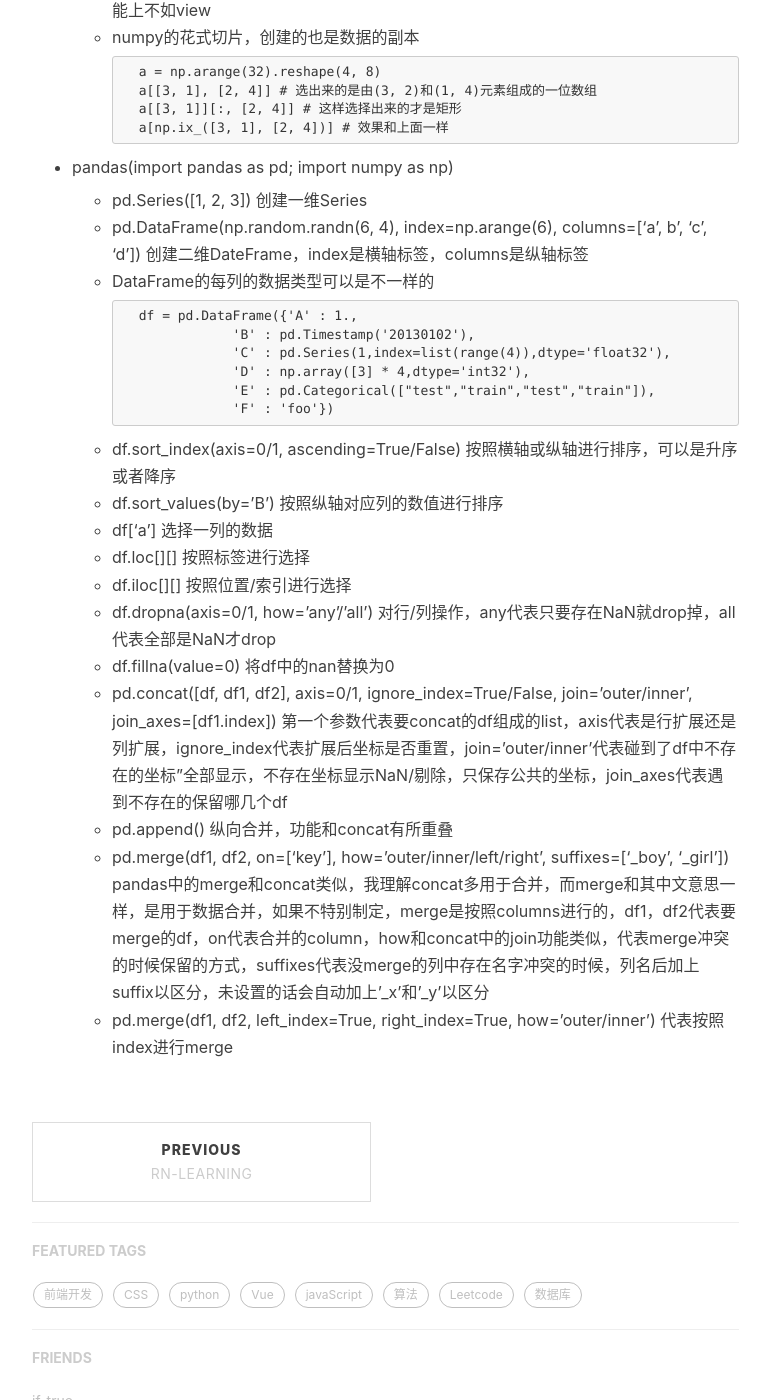
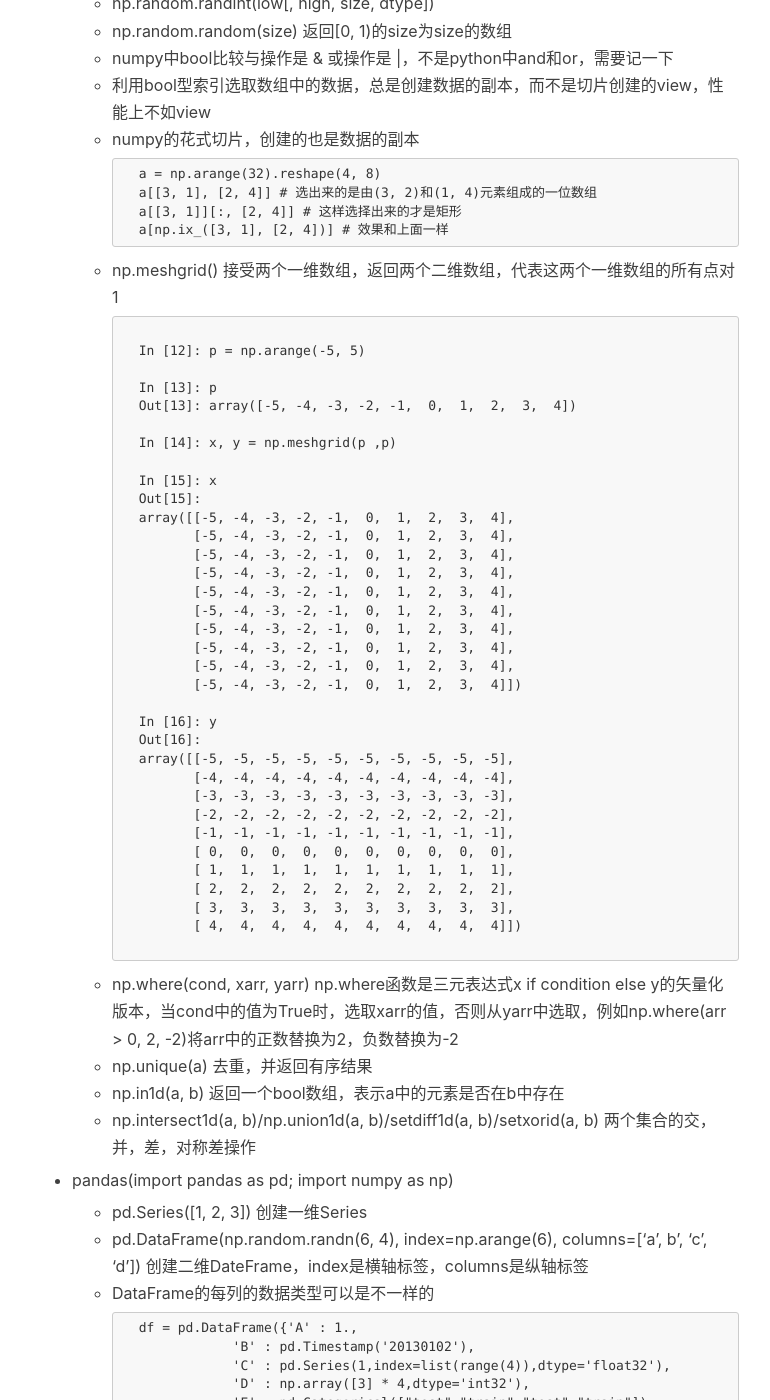
Before and after one commit to mickey0524/mickey0524.github.io, a Jekyll site: the page built from _posts/2017-11-08-numpy-pandas-base.md, in a window 1280 px wide and 1400 px high, scrolled down 1895 px. Shown: the whole window, without its empty margins (233-1003 px from the left). Built offline with Jekyll 4.4.1, drawn with Linux system fonts in a browser that asks for light colours; nearby versions of some CDN libraries; comment, search, counter and statistics services are not loaded; some of the changed text lies outside the part shown.

Commit message:
feat(numpy): 增加一些numpy的使用方法

````diff
--- a/_posts/2017-11-08-numpy-pandas-base.md
+++ b/_posts/2017-11-08-numpy-pandas-base.md
@@ -22,12 +22,15 @@
 	* a.nbytes np对象消耗的字节数
 	* a.dims np对象的维度数
 	* a.T 矩阵对象的转置
-	* sum(a[, axis = 0, 1]) 求和函数，0为列求和，1位行求和
+	* np.sum(a[, axis = 0, 1]) 求和函数，0为列求和，1位行求和，可以用sum()处理bool数组，计算值为True的数量
+    * np.argmax()/np.argmin() 求当前矩阵的最值的第一个索引，如果是bool数组，就是找第一个值为True的索引
 	* a.min() 求最小值，同样可以带axis参数
 	* a.mean() 求算数平均值，同样可以带axis参数
-	* a.median() 求中位数
+	* np.median(a) 求中位数
 	* a.var() 求方差，同样可以带axis参数
 	* a.std() 求标准差，同样可以带axis参数
+    * a.cumsum() 求累计和
+    * a.cumprod() 求累计积
 	* a.round(decimals=1) 取整，可以带decimals参数选择保留几位小数
 	* np.zeros((2, 3), dtype='int64') 创建一个全0的np对象，第一个参数为代表维度的元组，dtype可以选择类型，默认的类型是float64
 	* np.ones() 参数和zeros一样
@@ -51,7 +54,7 @@
     * np.random.randn() 参数和前面一样，从标准正态分布中返回随机数值
     * np.random.randint(low[, high, size, dtype])
     * np.random.random(size) 返回[0, 1)的size为size的数组
-    * numpy中bool比较与操作是 & 或操作是 |，不是python中and和or，需要记一下
+    * numpy中bool比较与操作是 & 或操作是 \|，不是python中and和or，需要记一下
     * 利用bool型索引选取数组中的数据，总是创建数据的副本，而不是切片创建的view，性能上不如view
     * numpy的花式切片，创建的也是数据的副本
 
@@ -61,6 +64,49 @@
         a[[3, 1]][:, [2, 4]] # 这样选择出来的才是矩形
         a[np.ix_([3, 1], [2, 4])] # 效果和上面一样
         ```
+    * np.meshgrid() 接受两个一维数组，返回两个二维数组，代表这两个一维数组的所有点对1
+
+        ```
+
+        In [12]: p = np.arange(-5, 5)
+
+		In [13]: p
+		Out[13]: array([-5, -4, -3, -2, -1,  0,  1,  2,  3,  4])
+
+		In [14]: x, y = np.meshgrid(p ,p)
+
+		In [15]: x
+		Out[15]:
+		array([[-5, -4, -3, -2, -1,  0,  1,  2,  3,  4],
+		       [-5, -4, -3, -2, -1,  0,  1,  2,  3,  4],
+		       [-5, -4, -3, -2, -1,  0,  1,  2,  3,  4],
+		       [-5, -4, -3, -2, -1,  0,  1,  2,  3,  4],
+		       [-5, -4, -3, -2, -1,  0,  1,  2,  3,  4],
+		       [-5, -4, -3, -2, -1,  0,  1,  2,  3,  4],
+		       [-5, -4, -3, -2, -1,  0,  1,  2,  3,  4],
+		       [-5, -4, -3, -2, -1,  0,  1,  2,  3,  4],
+		       [-5, -4, -3, -2, -1,  0,  1,  2,  3,  4],
+		       [-5, -4, -3, -2, -1,  0,  1,  2,  3,  4]])
+
+		In [16]: y
+		Out[16]:
+		array([[-5, -5, -5, -5, -5, -5, -5, -5, -5, -5],
+		       [-4, -4, -4, -4, -4, -4, -4, -4, -4, -4],
+		       [-3, -3, -3, -3, -3, -3, -3, -3, -3, -3],
+		       [-2, -2, -2, -2, -2, -2, -2, -2, -2, -2],
+		       [-1, -1, -1, -1, -1, -1, -1, -1, -1, -1],
+		       [ 0,  0,  0,  0,  0,  0,  0,  0,  0,  0],
+		       [ 1,  1,  1,  1,  1,  1,  1,  1,  1,  1],
+		       [ 2,  2,  2,  2,  2,  2,  2,  2,  2,  2],
+		       [ 3,  3,  3,  3,  3,  3,  3,  3,  3,  3],
+		       [ 4,  4,  4,  4,  4,  4,  4,  4,  4,  4]])
+
+        ```
+
+    * np.where(cond, xarr, yarr) np.where函数是三元表达式x if condition else y的矢量化版本，当cond中的值为True时，选取xarr的值，否则从yarr中选取，例如np.where(arr > 0, 2, -2)将arr中的正数替换为2，负数替换为-2
+    * np.unique(a) 去重，并返回有序结果
+    * np.in1d(a, b) 返回一个bool数组，表示a中的元素是否在b中存在
+    * np.intersect1d(a, b)/np.union1d(a, b)/setdiff1d(a, b)/setxorid(a, b) 两个集合的交，并，差，对称差操作
 
 * pandas(import pandas as pd; import numpy as np)
 
@@ -83,6 +129,7 @@
 	* df.loc[][] 按照标签进行选择
 	* df.iloc[][] 按照位置/索引进行选择
 	* df.dropna(axis=0/1, how='any'/'all') 对行/列操作，any代表只要存在NaN就drop掉，all代表全部是NaN才drop
+    * df.isnull() / df.notnull() 用于检测缺失数据
 	* df.fillna(value=0) 将df中的nan替换为0
 	* pd.concat([df, df1, df2], axis=0/1, ignore\_index=True/False, join='outer/inner', join_axes=[df1.index]) 第一个参数代表要concat的df组成的list，axis代表是行扩展还是列扩展，ignore\_index代表扩展后坐标是否重置，join='outer/inner'代表碰到了df中不存在的坐标"全部显示，不存在坐标显示NaN/剔除，只保存公共的坐标，join\_axes代表遇到不存在的保留哪几个df
 	* pd.append() 纵向合并，功能和concat有所重叠
````
